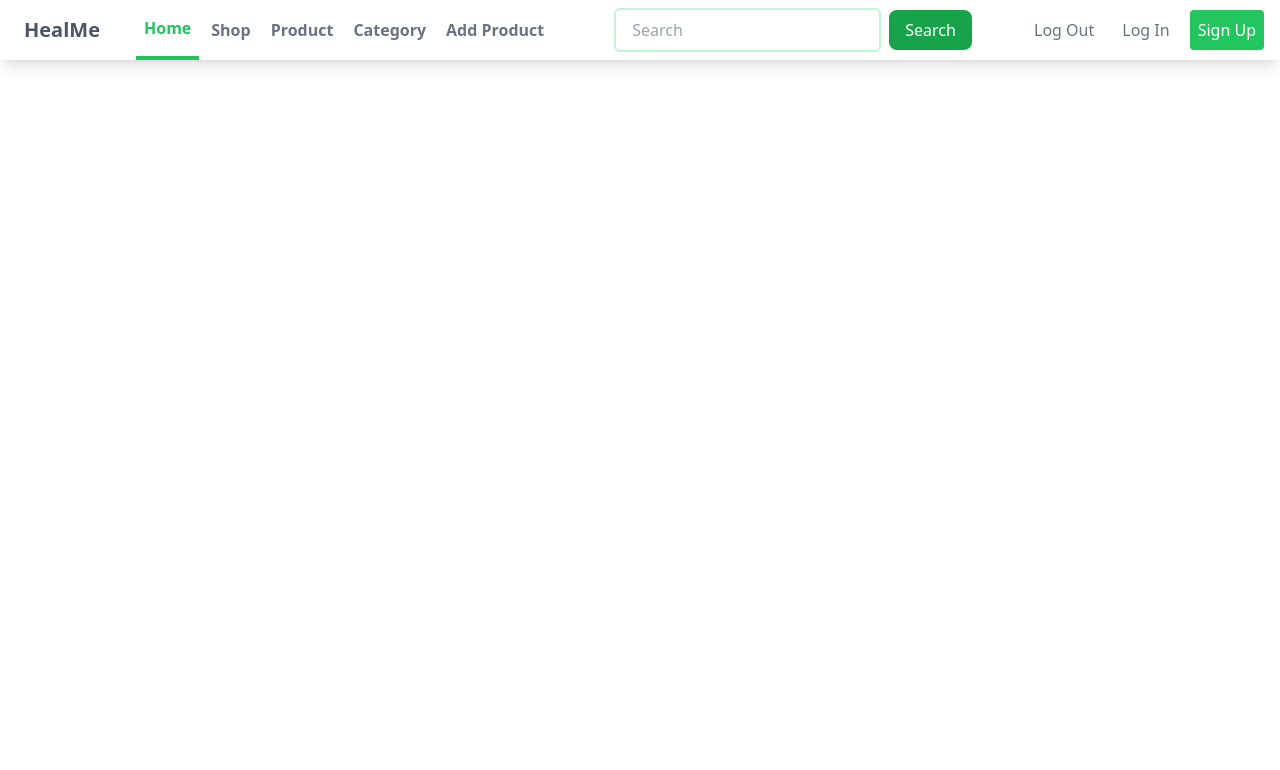
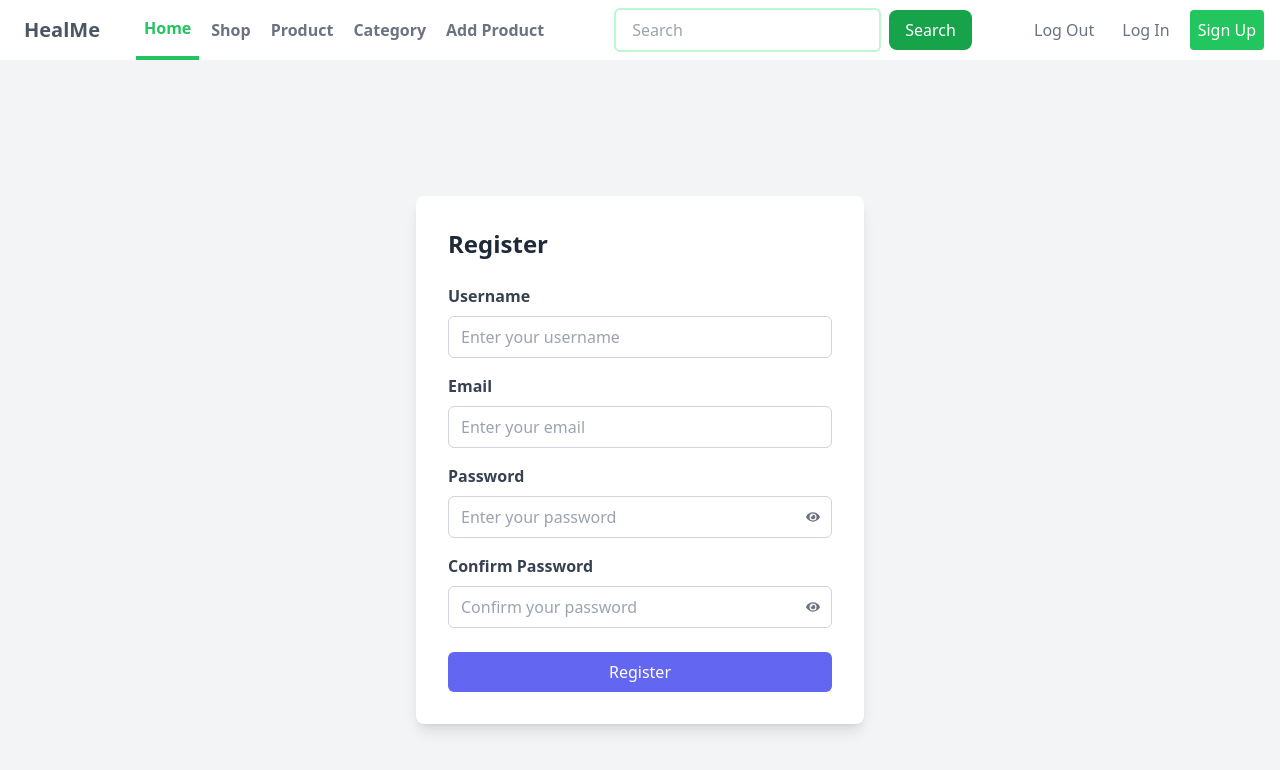
Before and after one commit to Ramudgar/skillsparkmern-afternoonbatch, a React (Create React App) app in the folder KharalJiiEcommerce/Frontend/ecommerce/: page /register in a window 1280 px wide. Shown: the top 770 px of the page. Built offline with nearby package versions, Linux system fonts and the light colour scheme.

Commit message:
registration is done successfully

```diff
--- a/KharalJiiEcommerce/Frontend/ecommerce/package.json
+++ b/KharalJiiEcommerce/Frontend/ecommerce/package.json
@@ -9,8 +9,10 @@
     "axios": "^1.7.7",
     "react": "^18.3.1",
     "react-dom": "^18.3.1",
+    "react-icons": "^5.3.0",
     "react-router-dom": "^6.26.2",
     "react-scripts": "5.0.1",
+    "react-toastify": "^10.0.5",
     "web-vitals": "^2.1.4"
   },
   "scripts": {
--- a/KharalJiiEcommerce/Frontend/ecommerce/src/App.js
+++ b/KharalJiiEcommerce/Frontend/ecommerce/src/App.js
@@ -5,6 +5,7 @@ import NavbarComponent from "./Components/Navbar/NavbarComponent";
 import HomeComponent from "./Components/Home/HomeComponent";
 import ShopComponent from "./Components/Shop/ShopComponent";
 import ProdcutComponent from "./Components/Product/productComponent";
+import RegistrationForm from "./Components/Register/RegisterComponent";
 // import Counter from "./CounterComponent";
 // import CounterFunc from "./Components/Counter/CounterComponent";
 function App() {
@@ -16,6 +17,8 @@ function App() {
           <Route path="/" element={<HomeComponent/> }/>
           <Route path="/shop" element={<ShopComponent/>} />
           <Route path='/product' element={<ProdcutComponent/>} />
+          <Route path="/register" element={<RegistrationForm />} />
+          <Route path="*" element={<h1>404 Not Found</h1>} />
         </Routes>
       </Router>
       {/* <Counter />
--- a/KharalJiiEcommerce/Frontend/ecommerce/src/Components/Navbar/NavbarComponent.jsx
+++ b/KharalJiiEcommerce/Frontend/ecommerce/src/Components/Navbar/NavbarComponent.jsx
@@ -72,7 +72,7 @@ function NavbarComponent() {
               Log In
             </Link>
             <Link
-              to="/#"
+              to="/register"
               className="py-2 px-2 font-medium text-white bg-green-500 rounded hover:bg-green-400 transition duration-300"
             >
               Sign Up
--- /dev/null
+++ b/KharalJiiEcommerce/Frontend/ecommerce/src/Components/Register/RegisterComponent.jsx
@@ -0,0 +1,217 @@
+// src/RegistrationForm.js
+
+import React, { useState } from "react";
+import { FaEye, FaEyeSlash } from "react-icons/fa";
+import axios from "axios";
+import { ToastContainer, toast } from "react-toastify";
+import "react-toastify/dist/ReactToastify.css";
+import { useNavigate } from "react-router-dom";
+
+const RegistrationForm = () => {
+  const navigate = useNavigate();
+  const [userData, setUserData] = useState({
+    username: "",
+    email: "",
+    password: "",
+    confirmPassword: "",
+  });
+
+  //   const [username, setUsername] = useState("");
+  //   const [email, setEmail] = useState("");
+  //   const [password, setPassword] = useState("");
+  //   const [confirmPassword, setConfirmPassword] = useState("");
+
+  //   console.log(username);
+  //     console.log(email);
+
+  // console.log(userData);
+
+  const [errors, setErrors] = useState({});
+  const [showPassword, setShowPassword] = useState(false);
+  const [showConfirmPassword, setShowConfirmPassword] = useState(false);
+
+  const handleChange = (e) => {
+    const { name, value } = e.target;
+    // const name = e.target.name;
+    // const value = e.target.value;
+    setUserData({
+      ...userData,
+      [name]: value,
+    });
+  };
+
+  const validate = () => {
+    const errors = {};
+    if (!userData.username) {
+      errors.username = "Username is required";
+    }
+    if (!userData.email) errors.email = "Email is required";
+    if (!userData.password) errors.password = "Password is required";
+    if (!userData.confirmPassword)
+      errors.confirmPassword = "Confirm Password is required";
+    if (userData.password !== userData.confirmPassword)
+      errors.confirmPassword = "Passwords must match";
+    return errors;
+  };
+
+  const handleSubmit = async (e) => {
+    e.preventDefault();
+    const validationErrors = validate();
+    setErrors(validationErrors);
+
+    if (Object.keys(validationErrors).length === 0) {
+      try {
+        const response = await axios.post(
+          "http://localhost:8000/api/user/register",
+          {
+            name: userData.username,
+            email: userData.email,
+            password: userData.password,
+          }
+        );
+        console.log(response);
+        toast.success(response.data.msg);
+
+        // navigate to login page
+        setTimeout(() => {
+            navigate("/login");
+        }, 2000);
+      } catch (error) {
+        // console.error(error.response);
+        // console.error(error.message);
+        toast.error(error.response.data.msg);
+      }
+    }
+  };
+
+  const togglePasswordVisibility = () => {
+    setShowPassword(!showPassword);
+  };
+
+  const toggleConfirmPasswordVisibility = () => {
+    setShowConfirmPassword(!showConfirmPassword);
+  };
+
+  return (
+    <div className="min-h-screen flex items-center justify-center bg-gray-100">
+      <div className="bg-white p-8 rounded-lg shadow-lg w-full max-w-md">
+        <h2 className="text-2xl font-bold mb-6 text-gray-800">Register</h2>
+        <ToastContainer />
+        <form onSubmit={handleSubmit}>
+          <div className="mb-4">
+            <label
+              className="block text-gray-700 font-bold mb-2"
+              htmlFor="username"
+            >
+              Username
+            </label>
+            <input
+              className="w-full px-3 py-2 border border-gray-300 rounded-md focus:outline-none focus:ring focus:ring-indigo-100"
+              type="text"
+              id="username"
+              placeholder="Enter your username"
+              name="username"
+              value={userData.username}
+              onChange={handleChange}
+              // onChange={(e)=>setUsername(e.target.value)}
+            />
+            {errors.username && (
+              <div className="text-red-500 text-sm">{errors.username}</div>
+            )}
+          </div>
+          <div className="mb-4">
+            <label
+              className="block text-gray-700 font-bold mb-2"
+              htmlFor="email"
+            >
+              Email
+            </label>
+            <input
+              className="w-full px-3 py-2 border border-gray-300 rounded-md focus:outline-none focus:ring focus:ring-indigo-100"
+              type="email"
+              id="email"
+              placeholder="Enter your email"
+              name="email"
+              value={userData.email}
+              onChange={handleChange}
+              // onChange={(e)=>setEmail(e.target.value)}
+            />
+            {/* {errors.email && (
+              <div className="text-red-500 text-sm">{errors.email}</div>
+            )} */}
+          </div>
+          <div className="mb-4 relative ">
+            <label
+              className="block text-gray-700 font-bold mb-2"
+              htmlFor="password"
+            >
+              Password
+            </label>
+            <input
+              className="w-full px-3 py-2 border border-gray-300 rounded-md focus:outline-none focus:ring focus:ring-indigo-100"
+              type={showPassword ? "text" : "password"}
+              id="password"
+              placeholder="Enter your password"
+              name="password"
+              value={userData.password}
+              onChange={handleChange}
+            />
+            <div
+              className="absolute inset-y-0 right-0 pr-3 flex items-center text-sm leading-5 mt-8"
+              onClick={togglePasswordVisibility}
+            >
+              {showPassword ? (
+                <FaEyeSlash className="text-gray-500 cursor-pointer" />
+              ) : (
+                <FaEye className="text-gray-500 cursor-pointer" />
+              )}
+            </div>
+            {errors.password && (
+              <div className="text-red-500 text-sm">{errors.password}</div>
+            )}
+          </div>
+          <div className="mb-6 relative">
+            <label
+              className="block text-gray-700 font-bold mb-2"
+              htmlFor="confirm-password"
+            >
+              Confirm Password
+            </label>
+            <input
+              className="w-full px-3 py-2 border border-gray-300 rounded-md focus:outline-none focus:ring focus:ring-indigo-100"
+              type={showConfirmPassword ? "text" : "password"}
+              id="confirm-password"
+              placeholder="Confirm your password"
+              name="confirmPassword"
+              value={userData.confirmPassword}
+              onChange={handleChange}
+            />
+            <div
+              className="absolute inset-y-0 right-0 pr-3 flex items-center text-sm leading-5 mt-8"
+              onClick={toggleConfirmPasswordVisibility}
+            >
+              {showConfirmPassword ? (
+                <FaEyeSlash className="text-gray-500 cursor-pointer" />
+              ) : (
+                <FaEye className="text-gray-500 cursor-pointer" />
+              )}
+            </div>
+            {errors.confirmPassword && (
+              <div className="text-red-500 text-sm">
+                {errors.confirmPassword}
+              </div>
+            )}
+          </div>
+          <button
+            className="w-full bg-indigo-500 text-white py-2 px-4 rounded-md hover:bg-indigo-600 focus:outline-none focus:bg-indigo-600"
+            type="submit"
+          >
+            Register
+          </button>
+        </form>
+      </div>
+    </div>
+  );
+};
+
+export default RegistrationForm;
```
Also changed, not shown: 1 other file (tests, documents, lock files or other folders).
